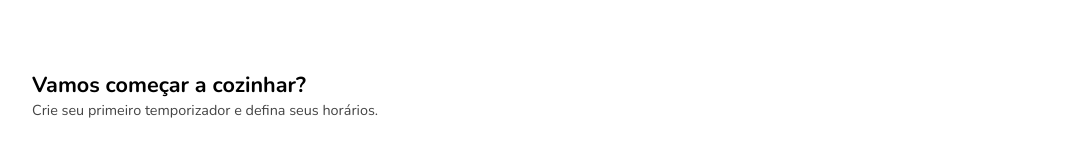
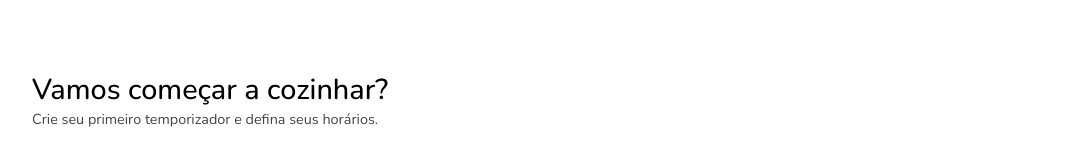
Before and after one commit to JoseMurilloc/cooktimer, a Next.js app: page / in a window 1280 px wide. Shown: the part 360-514 px from the top of the page, without its empty margins (104-1175 px from the left). Built offline with nearby package versions, Linux system fonts and the light colour scheme.

Commit message:
style: change font of title home page

```diff
--- a/src/styles/pages/home.ts
+++ b/src/styles/pages/home.ts
@@ -21,6 +21,11 @@ export const Main = styled('main', {
     fontSize: '$md'
   },
 
+  'section h1': {
+    fontSize: '$4xl',
+    fontWeight: '$medium'
+  },
+
   '.cardsGrid': {
     display: 'grid',
     gridTemplateColumns: 'repeat(4, 1fr)',
```
